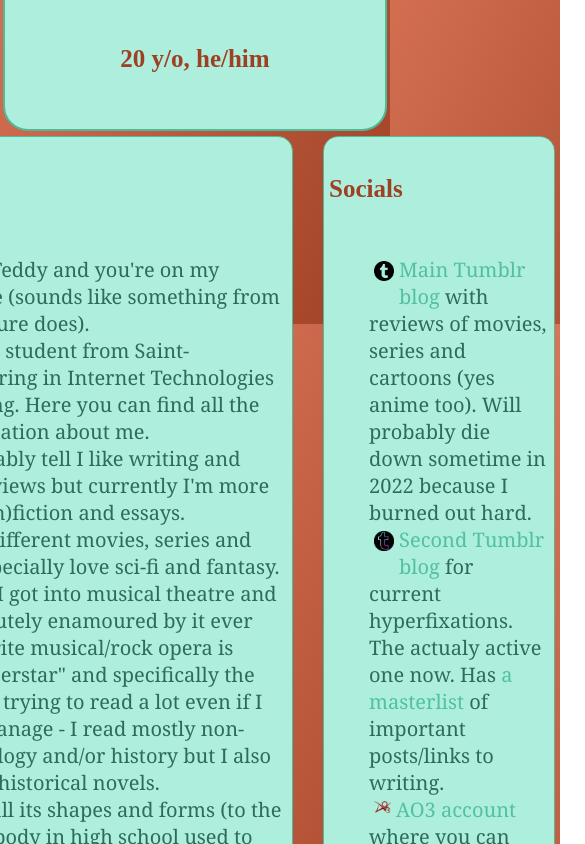
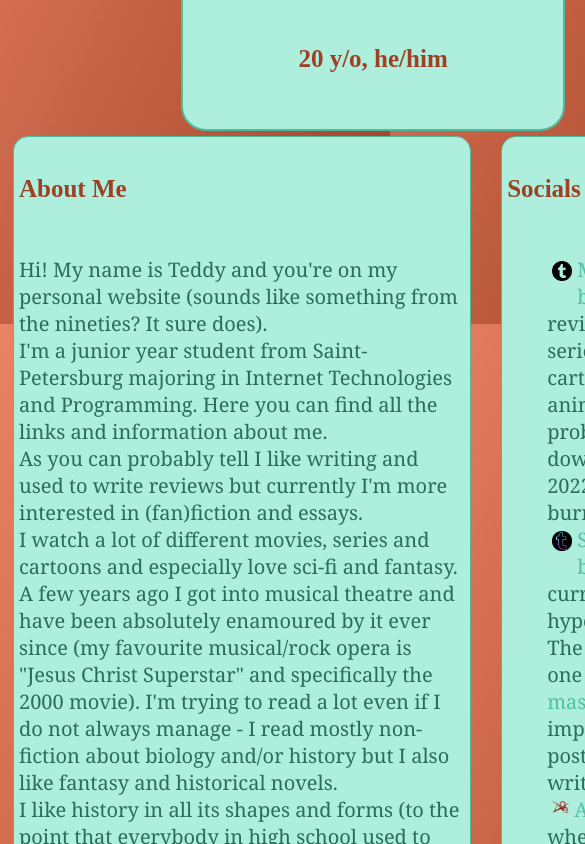
Before and after one commit to TheodoreBasmanov/TheodoreBasmanov.github.io, a plain HTML site: page index.html in a window 390 px wide. Shown: the part 520-1364 px from the top of the page, 585 px wide, since content can reach past the window. Drawn offline with Linux system fonts and the light colour scheme.

Commit message:
Screen Size 2
Should look half-decent on the phone now

```diff
--- a/CSS/StyleTable.css
+++ b/CSS/StyleTable.css
@@ -7,6 +7,7 @@
     display: flex;
     flex-direction: column;
     overflow-x: scroll;
+    float:none;
     scrollbar-color:  #EB8365 #AEEEDC;
     scrollbar-width: thin;
   }
@@ -14,6 +15,7 @@
     display: flex;
     flex-direction: column;
     align-items:center;
+    flex-wrap: wrap;
   }
 }
 @import url('https://fonts.googleapis.com/css2?family=Dancing+Script&display=swap');
@@ -42,7 +44,7 @@ header{
     border-radius: 25px;
 }
 .section-left {
-    overflow:hidden;
+    overflow:auto;
  }
  .section-right{
      width:220px;
```
